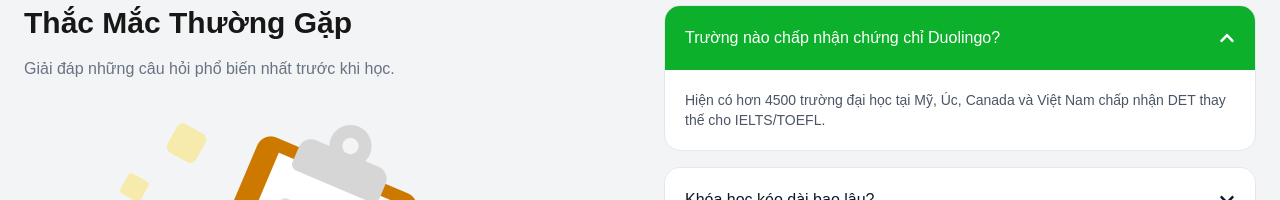
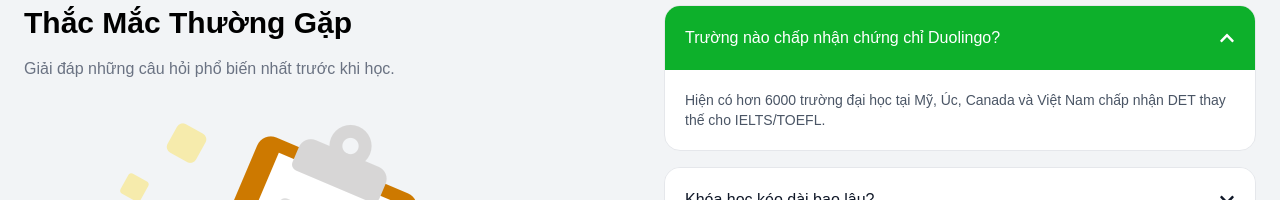
Before and after one commit to phamduy2112/landing-page-duo, a Next.js app in the folder landing-page-duo-center/: page / in a window 1280 px wide. Shown: the part 5973-6173 px from the top of the page. Built offline with nearby package versions, Linux system fonts and the light colour scheme.

Commit message:
update font

```diff
--- a/landing-page-duo-center/app/page.tsx
+++ b/landing-page-duo-center/app/page.tsx
@@ -15,7 +15,7 @@
 
 export default function Home() {
   return (
-    <div className="bg-[#f2f4f6]">
+    <div className="bg-[#f2f4f6] text-[#000000]">
     <Header />
     <HeroSection/>
     <FeaturesSection/>
--- a/landing-page-duo-center/app/section/faq.section.tsx
+++ b/landing-page-duo-center/app/section/faq.section.tsx
@@ -4,7 +4,7 @@
 import { FaChevronDown } from "react-icons/fa";
 import { motion, AnimatePresence } from "framer-motion";
 
-const FAQS = [ { q: "Trường nào chấp nhận chứng chỉ Duolingo?", a: "Hiện có hơn 4500 trường đại học tại Mỹ, Úc, Canada và Việt Nam chấp nhận DET thay thế cho IELTS/TOEFL.", }, { q: "Khóa học kéo dài bao lâu?", a: "Tùy vào trình độ đầu vào và mục tiêu, thông thường từ 4 đến 8 tuần để đạt được kết quả bứt phá.", }, { q: "Duolingo English Test (DET) là gì?", a: "Duolingo English Test (DET) là một bài kiểm tra tiếng Anh trực tuyến được phát triển bởi Duolingo.", }, { q: "Kết quả của bài thi DET có giá trị trong bao lâu?", a: "Kết quả DET có giá trị trong 2 năm kể từ ngày thi.", }, { q: "Mất bao lâu để nhận được kết quả bài thi DET?", a: "Bạn sẽ nhận được kết quả trong vòng 48 giờ qua email.", }, ];
+const FAQS = [ { q: "Trường nào chấp nhận chứng chỉ Duolingo?", a: "Hiện có hơn 6000 trường đại học tại Mỹ, Úc, Canada và Việt Nam chấp nhận DET thay thế cho IELTS/TOEFL.", }, { q: "Khóa học kéo dài bao lâu?", a: "Tùy vào trình độ đầu vào và mục tiêu, thông thường từ 4 đến 8 tuần để đạt được kết quả bứt phá.", }, { q: "Duolingo English Test (DET) là gì?", a: "Duolingo English Test (DET) là một bài kiểm tra tiếng Anh trực tuyến được phát triển bởi Duolingo.", }, { q: "Kết quả của bài thi DET có giá trị trong bao lâu?", a: "Kết quả DET có giá trị trong 2 năm kể từ ngày thi.", }, { q: "Mất bao lâu để nhận được kết quả bài thi DET?", a: "Bạn sẽ nhận được kết quả trong vòng 48 giờ qua email.", }, ];
 
 export default function FAQSection() {
 
```
